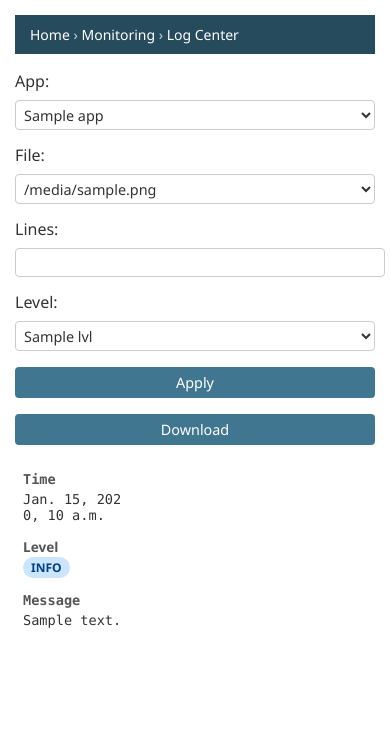
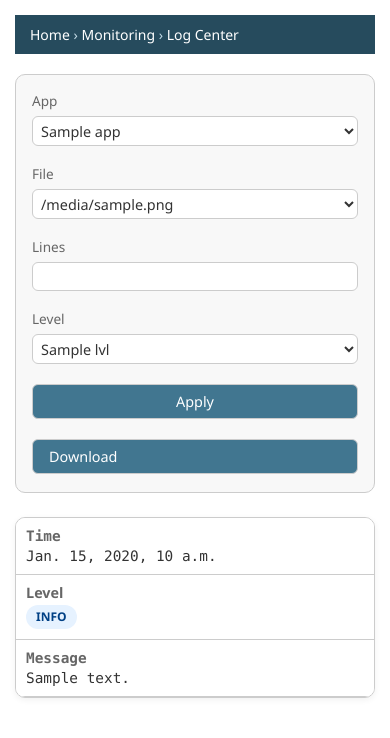
Before and after one commit to pouria-drd/online-menu-backend, a Django app: template monitoring/templates/log_center.html in a window 390 px wide. Shown: the part 106-844 px from the top of the page. Run offline with Django 5.2, Linux system fonts and the light colour scheme; the template is opened without the code that fills it: most values are stand-ins (such as "Sample title", 1, 10 or a date in 2020).

Commit message:
improved log_center design

```diff
--- a/monitoring/templates/log_center.html
+++ b/monitoring/templates/log_center.html
@@ -3,119 +3,139 @@
 
 {% block content %}
 <style>
+  /* ========= Global Layout ========= */
+  .log-center-wrapper {
+    margin-top: 20px;
+  }
+
+  /* ========= Toolbar ========= */
   .log-toolbar {
     display: flex;
-    flex-wrap: wrap; /* Allow items to wrap on smaller screens */
-    gap: 12px;
-    align-items: center;
-    margin: 16px 0;
+    flex-wrap: wrap;
+    gap: 16px;
+    align-items: flex-end;
+    margin-bottom: 24px;
+    padding: 16px;
+    background: var(--darkened-bg, #f9f9f9);
+    border: 1px solid var(--border-color, #ddd);
+    border-radius: 10px;
   }
+  .log-toolbar label {
+    display: flex;
+    flex-direction: column;
+    font-size: 0.85rem;
+    font-weight: 500;
+    color: var(--body-quiet-color, #444);
+    gap: 6px;
+  }
+  .log-toolbar select,
+  .log-toolbar input[type="number"] {
+    padding: 4px;
+    border-radius: 6px;
+    border: 1px solid var(--border-color, #ccc);
+    background: var(--body-bg, #fff);
+    color: var(--body-fg, #222);
+    font-size: 0.9rem;
+    transition: border-color 0.2s ease, box-shadow 0.2s ease;
+  }
+  .log-toolbar select:focus,
+  .log-toolbar input[type="number"]:focus {
+    outline: none;
+    border-color: var(--link-fg, #417690);
+    box-shadow: 0 0 0 2px rgba(65, 118, 144, 0.2);
+  }
+  .log-toolbar .button {
+    padding: 7px 16px;
+    border-radius: 6px;
+    background: var(--button-bg, #f0f0f0);
+    border: 1px solid var(--border-color, #ccc);
+    font-size: 0.9rem;
+    cursor: pointer;
+    transition: all 0.2s ease;
+    font-weight: 500;
+  }
+  .log-toolbar .button:hover {
+    background: var(--button-hover-bg, #e6e6e6);
+  }
+
+  /* ========= Badges ========= */
   .log-badge {
-    padding: 2px 8px;
+    padding: 4px 10px;
     border-radius: 999px;
     font-size: 0.75rem;
     font-weight: 600;
-    white-space: nowrap; /* Prevent badge text from wrapping */
+    display: inline-block;
+    white-space: nowrap;
   }
-  .lvl-DEBUG { background: #e9f9ee; color: #1a7f37; }
-  .lvl-INFO { background: #cce5ff; color: #004085; }
-  .lvl-WARNING { background: #fff7e6; color: #ad6800; }
-  .lvl-ERROR { background: #ffe6e6; color: #a8071a; }
+  .lvl-DEBUG    { background: #e9f9ee; color: #1a7f37; }
+  .lvl-INFO     { background: #e6f2ff; color: #004085; }
+  .lvl-WARNING  { background: #fff7e6; color: #ad6800; }
+  .lvl-ERROR    { background: #ffe6e6; color: #a8071a; }
   .lvl-CRITICAL { background: #ffe6f1; color: #c41d7f; }
+
+  /* ========= Table ========= */
   .log-table {
     width: 100%;
-    border-collapse: collapse;
-    table-layout: auto; /* Allow table to adjust column widths */
+    border-collapse: separate;
+    border-spacing: 0;
+    background: var(--body-bg, #fff);
+    border: 1px solid var(--border-color, #ddd);
+    border-radius: 10px;
+    overflow: hidden;
+    box-shadow: 0 2px 6px rgba(0,0,0,0.06);
   }
   .log-table th, .log-table td {
-    padding: 8px 10px;
-    border-bottom: 1px solid #eee;
+    padding: 12px 14px;
     vertical-align: top;
-    text-align: left; /* Ensure consistent text alignment */
+    text-align: left;
+    font-size: 0.9rem;
+    border-bottom: 1px solid var(--border-color, #eee);
   }
   .log-table th {
+    background: var(--darkened-bg, #f5f5f5);
     font-weight: 600;
-    color: #555;
+    color: var(--body-quiet-color, #555);
+    position: sticky;
+    top: 0;
+    z-index: 2;
+  }
+  .log-table tbody tr:hover {
+    background: var(--selected-row-bg, rgba(65, 118, 144, 0.1));
   }
   .mono {
-    font-family: ui-monospace, SFMono-Regular, Menlo, Monaco, Consolas, "Liberation Mono", "Courier New", monospace;
-    word-break: break-all; /* Break long words for better wrapping */
-  }
-  .log-toolbar label {
-    display: flex;
-    align-items: center;
-    gap: 8px;
-    flex: 1 1 auto; /* Allow inputs to grow/shrink */
-  }
-  .log-toolbar select, .log-toolbar input[type="number"] {
-    width: 100%;
-    max-width: 150px; /* Limit max width for inputs */
-    padding: 4px;
-    font-size: 0.9rem;
-  }
-  .log-toolbar .button {
-    padding: 6px 12px;
-    font-size: 0.9rem;
-    white-space: nowrap;
-    text-align: center;
+    font-family: ui-monospace, SFMono-Regular, Menlo, Monaco, Consolas, monospace;
+    word-break: break-word;
   }
 
-  /* Responsive adjustments */
+  /* ========= Responsive ========= */
   @media (max-width: 768px) {
     .log-toolbar {
-      flex-direction: column; /* Stack toolbar items vertically */
+      flex-direction: column;
       align-items: stretch;
     }
     .log-toolbar label {
-      flex-direction: column; /* Stack label and input */
-      align-items: flex-start;
+      width: 100%;
     }
-    .log-toolbar select, .log-toolbar input[type="number"] {
-      max-width: 100%; /* Full width for inputs on mobile */
-    }
-    .log-table th, .log-table td {
-      padding: 6px 8px; /* Reduce padding for smaller screens */
-      font-size: 0.85rem; /* Slightly smaller font */
-    }
-    .log-table th:nth-child(3), .log-table td:nth-child(3) {
-      display: none; /* Hide Logger column on small screens */
-    }
-    .log-table th:nth-child(1), .log-table td:nth-child(1) {
-      width: 30%; /* Adjust Time column width */
-    }
-    .log-table th:nth-child(2), .log-table td:nth-child(2) {
-      width: 20%; /* Adjust Level column width */
+    .log-table th:nth-child(3),
+    .log-table td:nth-child(3) {
+      display: none; /* Hide Logger column */
     }
   }
-
-  @media (max-width: 480px) {
-    .log-table {
-      display: block; /* Convert table to block for stacking */
-    }
-    .log-table thead {
-      display: none; /* Hide table headers */
-    }
-    .log-table tbody, .log-table tr {
-      display: block;
-    }
+  @media (max-width: 500px) {
+    .log-table { display: block; }
+    .log-table thead { display: none; }
+    .log-table tbody, .log-table tr, .log-table td { display: block; width: 100%; }
     .log-table td {
-      display: block;
-      text-align: left;
-      padding: 8px;
-      border-bottom: none;
-      position: relative;
+      padding: 10px;
+      border-bottom: 1px solid var(--border-color, #eee);
     }
     .log-table td:before {
-      content: attr(data-label); /* Use data-label for mobile view */
+      content: attr(data-label);
       font-weight: 600;
       display: block;
       margin-bottom: 4px;
-      color: #555;
+      color: var(--body-quiet-color, #555);
     }
-    .log-table td:nth-child(1) { order: 1; } /* Time */
-    .log-table td:nth-child(2) { order: 2; } /* Level */
-    .log-table td:nth-child(3) { display: none; } /* Logger */
-    .log-table td:nth-child(4) { order: 3; } /* Message */
   }
 </style>
 
@@ -124,13 +144,13 @@
   <a href="{% url 'admin:index' %}">Home</a>
   &rsaquo; <a href="{% url 'admin:app_list' app_label='monitoring' %}">Monitoring</a>
   &rsaquo; <a href="{% url 'admin:monitoring_logcentermodel_changelist' %}">Log Center</a>
-
 </div>
 {% endblock %}
 
+<div class="log-center-wrapper">
   <form method="get" class="log-toolbar">
     <label>
-    App:
+      App
       <select name="app" onchange="this.form.submit()">
         {% for app, p in apps %}
           <option value="{{ app }}" {% if app == selected_app %}selected{% endif %}>{{ app }}</option>
@@ -139,7 +159,7 @@
     </label>
 
     <label>
-    File:
+      File
       <select name="file" onchange="this.form.submit()">
         {% for f in files %}
           <option value="{{ f }}" {% if f == selected_file %}selected{% endif %}>{{ f }}</option>
@@ -148,12 +168,12 @@
     </label>
 
     <label>
-    Lines:
+      Lines
       <input type="number" name="n" value="{{ n }}" min="50" max="5000" step="50" />
     </label>
 
     <label>
-    Level:
+      Level
       <select name="level">
         {% for lvl in levels %}
           <option value="{{ lvl }}" {% if lvl == request.GET.level %}selected{% endif %}>{{ lvl|default:"(all)" }}</option>
@@ -162,7 +182,6 @@
     </label>
 
     <button class="button" type="submit">Apply</button>
-
     {% if selected_app and selected_file %}
       <a class="button" href="{% url 'admin:monitoring-log-download' %}?app={{ selected_app }}&file={{ selected_file }}">Download</a>
     {% endif %}
@@ -172,10 +191,10 @@
     <table class="log-table">
       <thead>
         <tr>
-        <th data-label="Time">Time</th>
-        <th data-label="Level">Level</th>
-        <th data-label="Logger">Logger</th>
-        <th data-label="Message">Message</th>
+          <th>Time</th>
+          <th>Level</th>
+          <th>Logger</th>
+          <th>Message</th>
         </tr>
       </thead>
       <tbody>
@@ -192,4 +211,5 @@
   {% else %}
     <p>No logs found for this selection.</p>
   {% endif %}
+</div>
 {% endblock %}
```
Lines whose indentation alone changed are shown as unchanged.
